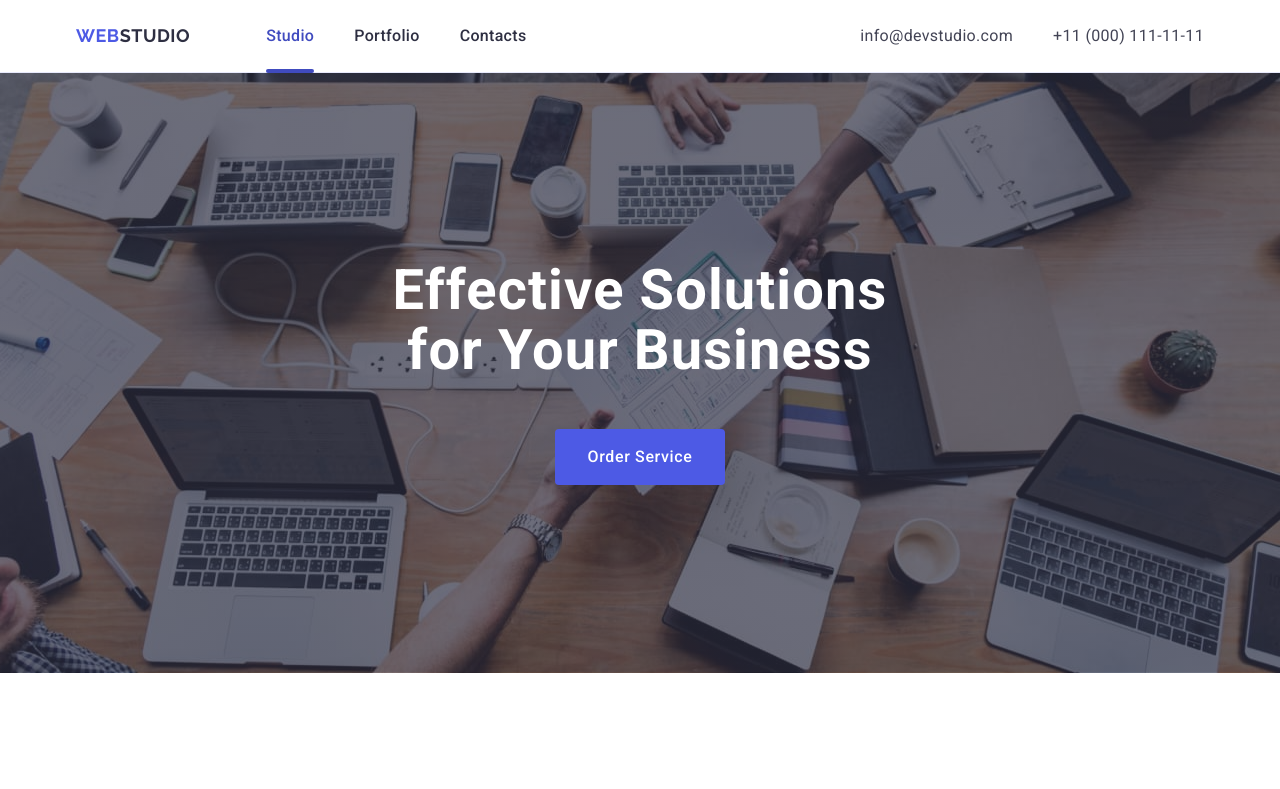
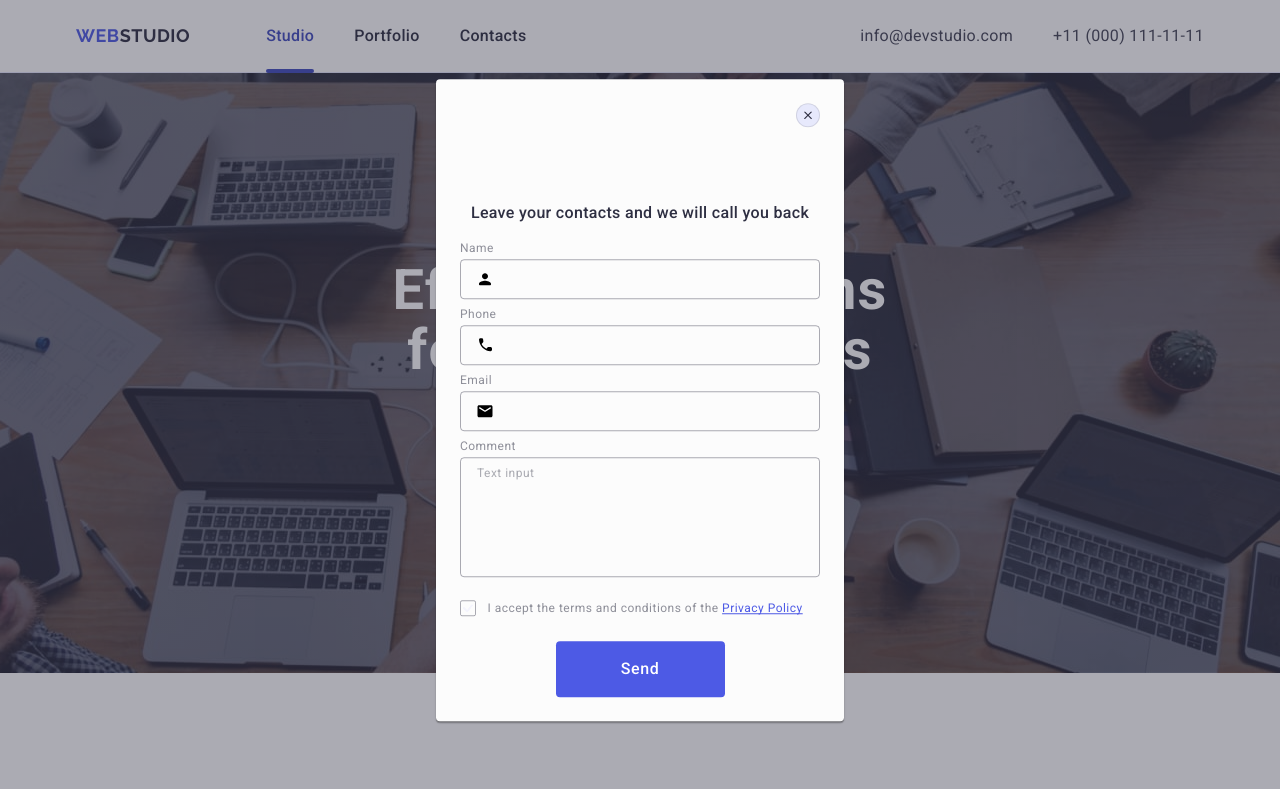
Before and after one commit to Matvey-Yurga/goit-markup-hw-05, a plain HTML site: page index.html in a window 1280 px wide. Shown: the top 789 px of the page. Drawn offline with nearby package versions, Linux system fonts and the light colour scheme.

Commit message:
fix footer

```diff
--- a/index.html
+++ b/index.html
@@ -486,7 +486,7 @@
         </div>
       </div>
     </footer>
-    <div class="backdrop is-oen">
+    <div class="backdrop is-open">
       <div class="modal">
         <button type="button" class="modal-btn">
           <svg id="icon-close" width="8" height="8" class="modal-svg-btn">
```
